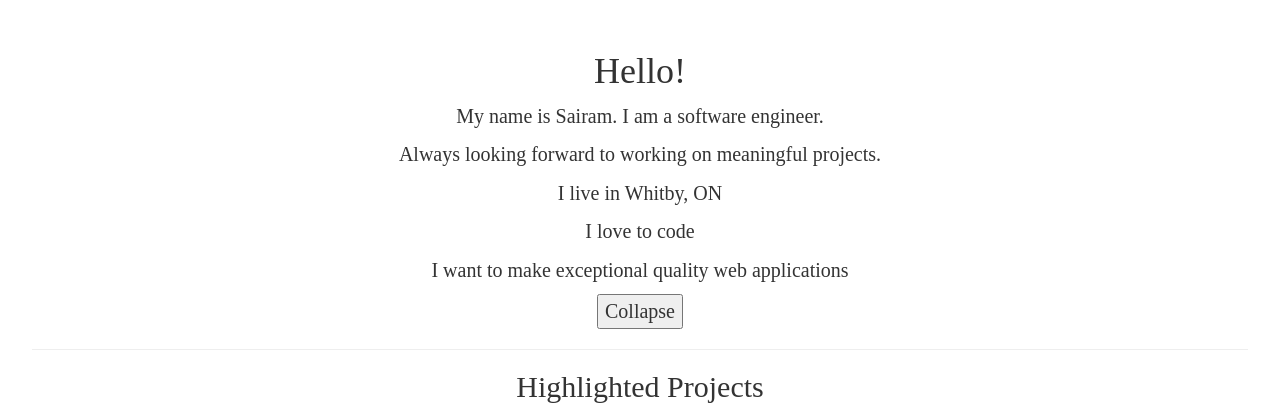
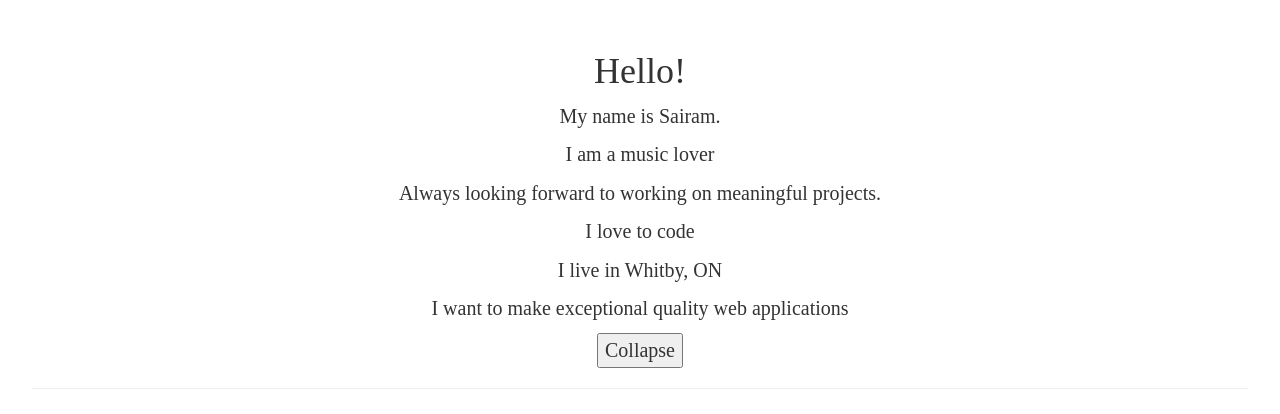
Before and after one commit to sairamgunner/react-portfolio, a React (Vite) app: page / in a window 1280 px wide. Both pictures are taken after a click on the button "Read More". Shown: the top 414 px of the page. Built offline with nearby package versions, Linux system fonts and the light colour scheme.

Commit message:
Added Title component

```diff
--- a/src/App.js
+++ b/src/App.js
@@ -1,9 +1,10 @@
 import React, { Component } from 'react';
 import Projects from './Projects';
+import Title from './title';
 import SocialProfiles from './SocialProfiles';
 
 class App extends Component {
-    state = {  displayBio: false  }
+    state = { displayBio: false }
     // constructor()   {
     //     super();
     //     this.state = {  displayBio: false  };
@@ -17,21 +18,21 @@
     //     this.toggleDisplayBio = this.toggleDisplayBio.bind(this);
     // }
 
-    readMore()  {
+    readMore() {
         // this.state.displayBio = true;  NEVER DIRECTLY MODIFY STATE
         console.log('readmore this', this);
         this.setState({ displayBio: true });
     }
 
     toggleDisplayBio = () => {
-        this.setState({ displayBio: !this.state.displayBio  });
+        this.setState({ displayBio: !this.state.displayBio });
     }
 
-    render()    {
+    render() {
         let bio = this.state.displayBio ? (
             <div>
+                <p>I love to code</p>
                 <p>I live in Whitby, ON</p>
-                <p>I love to code</p>
                 <p>I want to make exceptional quality web applications</p>
                 <button onClick={this.toggleDisplayBio}>Collapse</button>
             </div>
@@ -45,10 +46,11 @@
         //     bio = null;
         // }
 
-        return  (
+        return (
             <div>
                 <h1>Hello!</h1>
-                <p>My name is Sairam. I am a software engineer.</p>
+                <p>My name is Sairam.</p>
+                {this.state.displayBio ? <Title /> : null}
                 <p>Always looking forward to working on meaningful projects.</p>
                 {bio}
                 <hr />
--- /dev/null
+++ b/src/Title.js
@@ -0,0 +1,37 @@
+import React, { Component } from 'react';
+
+const TITLES = [
+    'a software developer',
+    'a music lover',
+    'an Arsenal fan'
+];
+
+class Title extends Component {
+    state = { titleIndex: 0 };
+
+    componentDidMount() {
+        this.animateTitles();
+    }
+
+    componentWillUnmount()  {
+        console.log('Component will unmount');
+    }
+
+    animateTitles = () => {
+        setInterval(() => {
+            const titleIndex = (this.state.titleIndex + 1) % TITLES.length;
+            this.setState({ titleIndex })
+        }, 2000);
+    }
+
+    render() {
+        console.log(this.state.titleIndex);
+        let title = TITLES[this.state.titleIndex];
+
+        return (
+            <p>I am {title}</p>
+        )
+    }
+}
+
+export default Title;
```
Also changed, not shown: concepts.txt (added), 3 other files (tests, documents, lock files or other folders).
